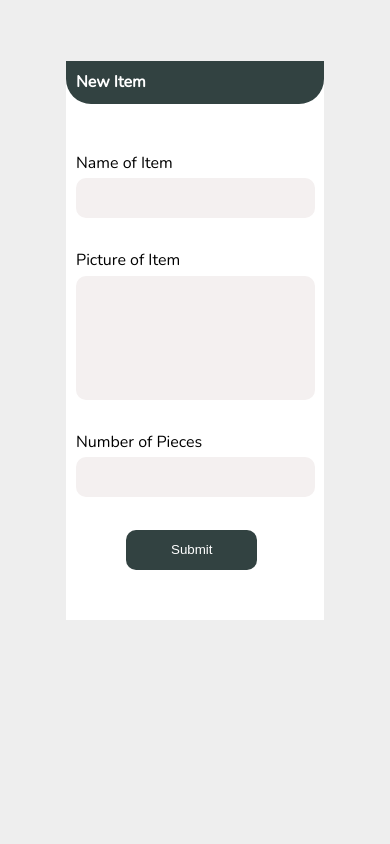
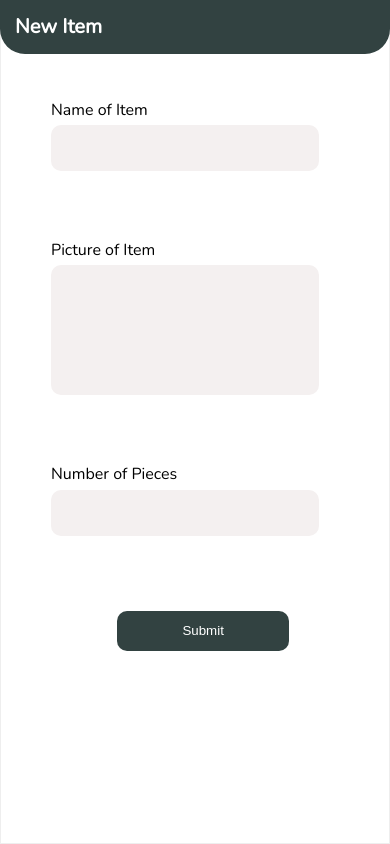
Before and after one commit to danManasseh/inventory, a Python web app: template theme/templates/items.html in a window 390 px wide. Run offline with Jinja, Linux system fonts and the light colour scheme; the template is opened without the code that fills it, so the values that code supplies are empty.

Commit message:
media changes

```diff
--- a/theme/styles/item.css
+++ b/theme/styles/item.css
@@ -4,3 +4,29 @@
 #pict{
     min-height: 100px;
 }
+.form-container{
+    margin-top: 50px;
+}
+#buttons{
+    margin-left: 22%;
+    padding: 12px 45px;
+    border-style: none;
+    background-color: rgba(50, 66, 65, 1);
+    color: #fff;
+    border-radius: 10px;
+}
+
+@media only screen and (max-width: 600px){
+    .form-container{
+        margin: 100px 40px 20px;
+    }
+    #buttons{
+        margin-left: 30%;
+        padding: 12px 65px;
+        border-style: none;
+        background-color: rgba(50, 66, 65, 1);
+        color: #fff;
+        border-radius: 10px;
+    }
+
+}
--- a/theme/styles/login.css
+++ b/theme/styles/login.css
@@ -36,3 +36,44 @@ input[type = text], input[type = password], input[type = number]{
     color: #fff;
     border-radius: 10px;
 }
+
+@media only screen and (max-width:600px){
+
+    .text-container{
+        left: 0px;
+        right: 0px;
+        padding: 40px 40px;
+    }
+    .img-class{
+        margin-bottom: -45px;
+    }
+    input[type = text], input[type = password], input[type = number]{
+        padding:15px 0px;
+        border-radius: 10px;
+        background-color: rgba(244, 240, 240, 1);
+        border-style: none;
+        width: 90%;
+        margin: 5px 0px 55px;
+    }
+    #button{
+        margin-left: 26%;
+        padding: 12px 65px;
+        border-style: none;
+        background-color: rgba(50, 66, 65, 1);
+        color: #fff;
+        border-radius: 10px;
+    }
+    /*
+
+    .text-container h2{
+        font-weight: bolder;
+        font-family: 'Nunito Sans', sans-serif;
+        margin-bottom: 30px;
+    }
+
+    .text-container label{
+        font-weight: normal;
+    }
+
+     */
+}
--- a/theme/styles/styles.css
+++ b/theme/styles/styles.css
@@ -70,3 +70,76 @@ body{
     border-radius: 10px;
     margin-bottom: 10px;
 }
+
+
+
+
+
+@media only screen and (max-width: 600px){
+	/*Big smartphones [426px -> 600px]*/
+    body{
+        padding: 0px;
+    }
+
+    .container{
+        width: 100%;
+        height: 100vh;
+        box-sizing: border-box;
+    }
+    .top-header{
+        padding: 15px;
+        font-size: 20px;
+        position: fixed;
+        left: 0px;
+        right:0px;
+        top: 0px;
+
+    }
+    #head-text{
+        margin: 75px 40px 15px;
+        font-size: 25px;
+    }
+    .img-container{
+        padding: 10px 40px;
+        align-items: center;
+        /* margin-bottom: 30px; */
+    }
+    .img-class{
+        position: relative;
+        margin-bottom: 20px;
+    }
+    .img-item{
+        border-radius: 15px;
+        height: 120px;
+    }
+    .img-text{
+        background-color: rgba(200, 200, 200, 0.5);
+        padding: 5px;
+        border-radius: 8px;
+        position: absolute;
+        top: 20px;
+        right: 5px;
+        color: #fff;
+        font-weight:bolder;
+    }
+    .img-text2{
+        background-color: rgba(200, 200, 200, 0.5);
+        padding: 5px;
+        border-radius: 8px;
+        position: absolute;
+        bottom: 20px;
+        left: 5px;
+        color: #fff;
+        font-weight:bolder;
+    }
+    #search-bar{
+        width: 60%;
+        padding: 15px;
+        margin-left: 13%;
+    }
+
+
+
+
+
+}
--- a/theme/templates/items.html
+++ b/theme/templates/items.html
@@ -15,7 +15,8 @@
 <body>
     <div class="container">
         <div class="top-header">New Item</div>
-        <div style="margin-top: 50px;" class="inner-cont">
+        <div class="form-container">
+            <div class="inner-cont">
                 <div>
                     <label for="">Name of Item</label>
                 </div>
@@ -39,8 +40,9 @@
                     <input type="number">
                 </div>
             </div>
+        </div>
         <div>
-            <input style="margin:0px 0px 50px 60px" id="button" type="submit" value="Submit">
+            <input id="buttons" type="submit" value="Submit">
         </div>
     </div>
 </body>
```
Also changed, not shown: theme/styles/dashboard.css (+43 -0 lines). Lines whose indentation alone changed are shown as unchanged.
